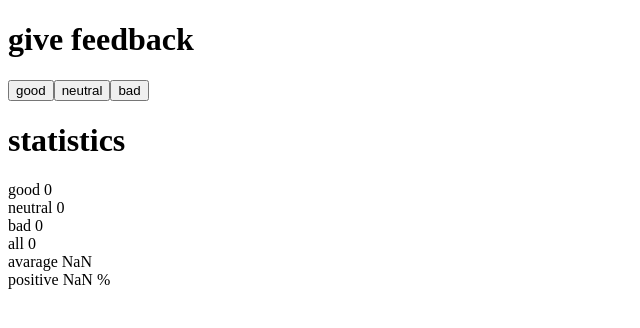
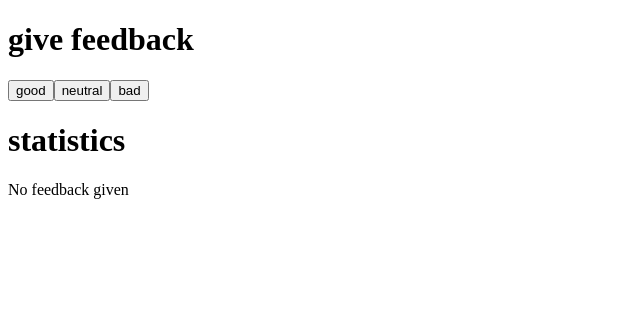
Before and after one commit to nom-gv/WebDevelopment-Bootcamp, a React (Vite) app in the folder part1/unicafe/: page / in a window 1280 px wide. Shown: the top 328 px of the page, without its empty margins (0-640 px from the left). Built offline with nearby package versions, Linux system fonts and the light colour scheme.

Commit message:
1.8 Unicafe, step 3

```diff
--- a/part1/unicafe/src/App.jsx
+++ b/part1/unicafe/src/App.jsx
@@ -7,7 +7,14 @@ const Button = ({ onClick, text }) => (
     {text}
   </button>
 )
-const Statistics = ({ good, neutral, bad, all, avarage, positive }) => {
+const Statistics = ({ good, neutral, bad }) => {
+  const all = good + neutral + bad
+  const avarage = (good - bad) / all
+  const positive = (good / all) * 100
+
+  if (all === 0) {
+    return <p>No feedback given</p>
+  }
   return (
     <p>
       good {good} <br />
@@ -24,19 +31,10 @@ const App = () => {
   const [good, setGood] = useState(0)
   const [neutral, setNeutral] = useState(0)
   const [bad, setBad] = useState(0)
-  const all = good + neutral + bad
-  const avarage = (good - bad) / all
-  const positive = (good / all) * 100
 
-  const handleGood = () => {
-    setGood(good + 1)
-  }
-  const handleNeutral = () => {
-    setNeutral(neutral + 1)
-  }
-  const handleBad = () => {
-    setBad(bad + 1)
-  }
+  const handleGood = () => setGood(good + 1)
+  const handleNeutral = () => setNeutral(neutral + 1)
+  const handleBad = () => setBad(bad + 1)
 
   return (
     <>
@@ -50,9 +48,6 @@ const App = () => {
         good={good}
         neutral={neutral}
         bad={bad}
-        all={all}
-        avarage={avarage}
-        positive={positive}
       />
     </>
   )
```
